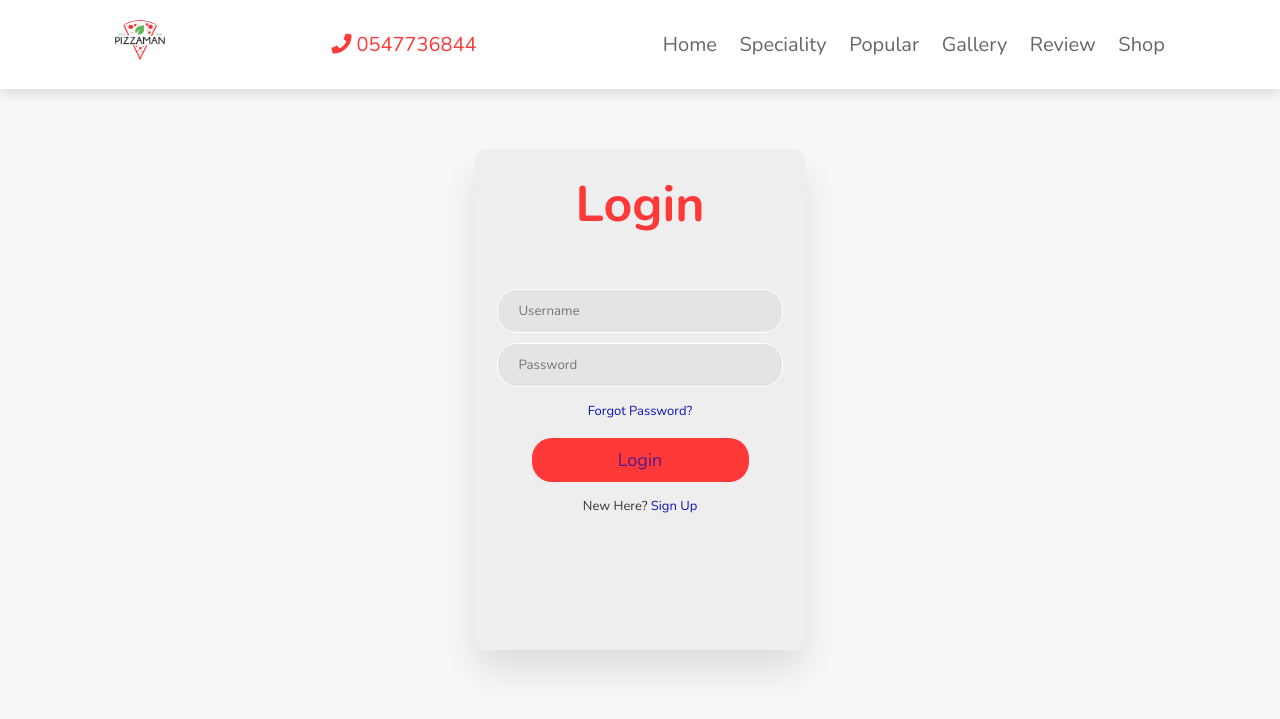
After one commit to Petasco/Restaurant-Website, a PHP site: page /login.html in a window 1280 px wide. The commit adds this page. Shown: the top 719 px of the page. Run offline with PHP 8.4, Linux system fonts and the light colour scheme.

Commit message:
login and sign up pages added

```diff
--- a/index.html
+++ b/index.html
@@ -30,6 +30,7 @@
         <a href="#gallery">gallery</a>
         <a href="#review">review</a>
         <a href="./marketplace.html">shop</a>
+        <a href="./login.html">login</a>
     </nav>
 
 </header>
--- /dev/null
+++ b/login.html
@@ -0,0 +1,61 @@
+<!DOCTYPE html>
+<html lang="en">
+<head>
+    <meta charset="UTF-8">
+    <meta http-equiv="X-UA-Compatible" content="IE=edge">
+    <meta name="viewport" content="width=device-width, initial-scale=1.0">
+    <title>Sign Up - Pizzaman</title>
+
+    <!-- font awesome cdn link  -->
+    <link rel="stylesheet" href="https://cdnjs.cloudflare.com/ajax/libs/font-awesome/5.15.3/css/all.min.css">
+
+    <!-- custom css file link  -->
+    <link rel="stylesheet" href="style.css">
+</head>
+<body>
+
+    <!-- header section starts  -->
+
+    <header>
+
+        <a href="./marketplace.html" class="logo"><img src="./images/pizzaman_logo.png" alt="pizzaman logo"></a>
+        <a href="" class="call"><i class="fas fas fa-phone"></i> 0547736844</a>
+
+        <div id="menu-bar" class="fas fa-bars"></div>
+
+        <nav class="navbar">
+            <a href="./index.html#home">home</a>
+            <a href="./index.html#speciality">speciality</a>
+            <a href="./index.html#popular">popular</a>
+            <a href="./index.html#gallery">gallery</a>
+            <a href="./index.html#review">review</a>
+            <a href="./marketplace.html">shop</a>
+        </nav>
+
+    </header>
+
+    <!-- header section ends -->
+    <section class="bodi">
+
+        <div class="wrapper">
+            <h1>Login</h1>
+            <form action="">
+                <input type="text" placeholder="Username">
+                <input type="password" placeholder="Password">
+            </form>
+            <div class="terms">
+                <label><a href="#">Forgot Password?</a></label>
+            </div>
+            <button><a href="">Login</a></button>
+            <div class="member">
+                New Here? <a href="./signup.html">Sign Up</a>
+            </div>
+        </div>
+    </section>
+
+
+    <!-- custom js file link  -->
+    <script src="script.js"></script>
+
+</body>
+</html>
--- a/marketplace.html
+++ b/marketplace.html
@@ -255,6 +255,7 @@
         <a href="./index.html#gallery">gallery</a>
         <a href="./index.html#review">review</a>
         <a href="./marketplace.html">Shop</a>
+        <a href="./login.html">Login</a>
     </nav>
 
 </header>
--- a/style.css
+++ b/style.css
@@ -652,8 +652,77 @@ header .navbar a:hover{
 }
 
 
-
-
+/* ======================================= login =======================================================*/
+.bodi{
+  padding-top: 10rem;
+}
+section .wrapper{
+  width: 330px;
+  height: 500px;
+  padding: 2rem 1rem;
+  margin: 50px auto;
+  background-color: #eee;
+  border-radius: 10px;
+  text-align: center;
+  box-shadow: 0 20px 35px rgba(0, 0, 0, 0.1);
+}
+section .wrapper h1{
+  font-size: 5rem;
+  color: #ff3838;
+  margin-bottom: 5rem;
+}
+.wrapper form input{
+  width: 92%;
+  outline: none;
+  border: 1px solid #fff;
+  padding: 12px 20px;
+  margin-bottom: 10px;
+  border-radius: 20px;
+  background: #e4e4e4;
+}
+.wrapper button{
+  font-size: 1.8rem;
+  margin-top: 1.8rem;
+  padding: 10px 0;
+  border-radius: 20px;
+  outline: none;
+  width: 70%;
+  color: #000000;
+  cursor: pointer;
+  background: #ff3838;
+}
+.wrapper button:hover{
+  background:  rgb(192, 192, 192);
+}
+.wrapper input:focus{
+  border: 1px solid rgb(192, 192, 192);
+}
+.wrapper .terms{
+  margin-top: 0.5rem;
+}
+.wrapper .terms input{
+  height: 1rem;
+  width: 1rem;
+  vertical-align: middle;
+  cursor: pointer;
+}
+.wrapper .terms label{
+  font-size: 1.3rem;
+}
+.wrapper .terms a{
+  color: rgb(10, 19, 183);
+  text-decoration: none;
+  font-size: 1.3rem;
+}
+.wrapper .member{
+  font-size: 1.3rem;
+  margin-top: 1.5rem;
+  color: #333;
+}
+.wrapper .member a{
+  color: rgb(10, 19, 183);
+  text-decoration: none;
+}
 /* =========================== media queries  =================================== */
 
 @media(max-width:991px){
```
Also changed, not shown: signup.html (added, +64 -0 lines).
